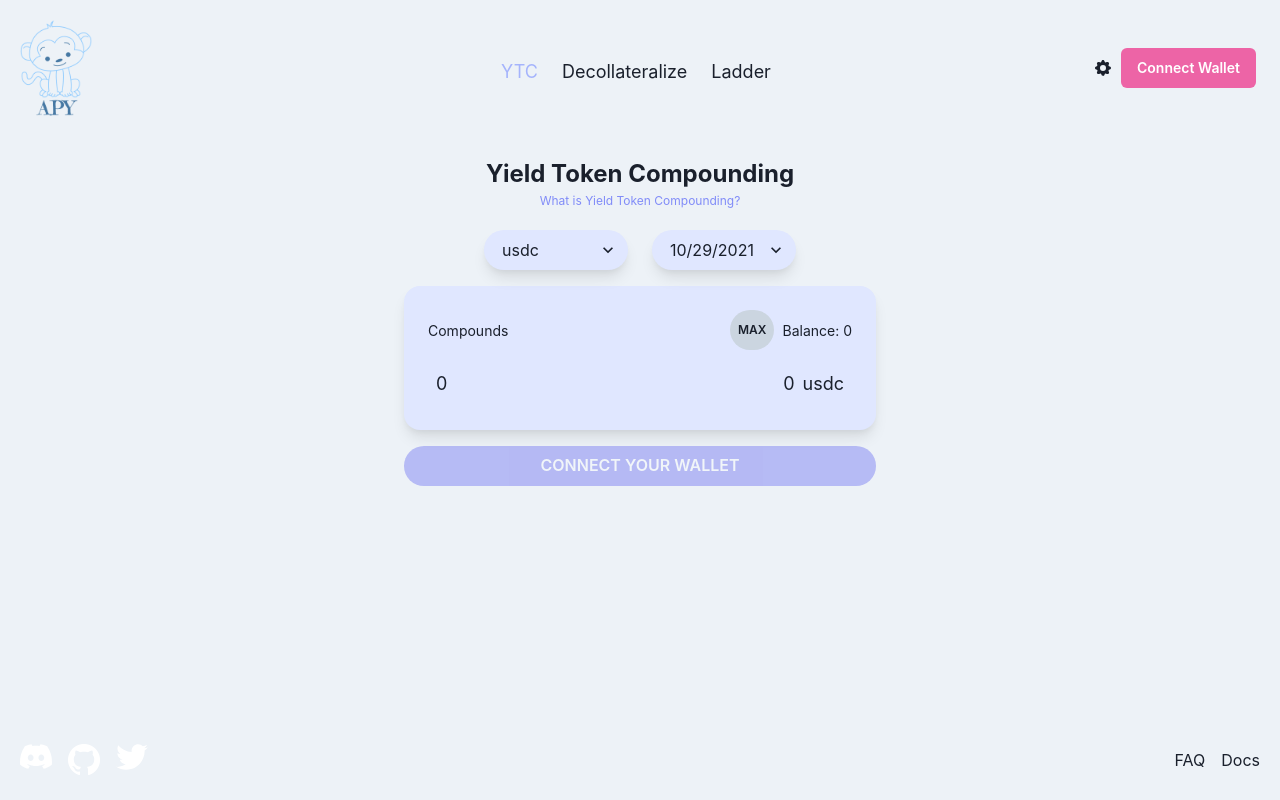
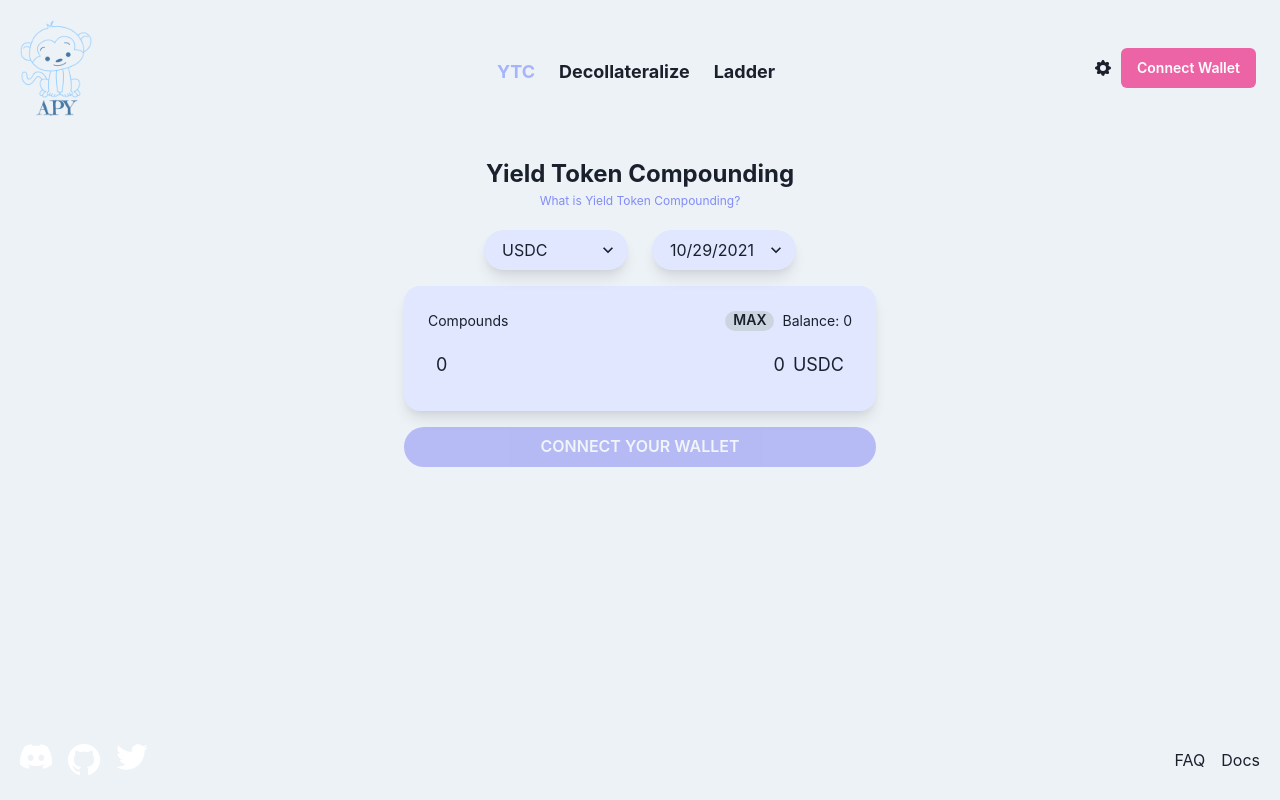
Before and after one commit to rahul-kothari/hack-money-ape, a React (Create React App) app in the folder frontend/: page /ytc in a window 1280 px wide. Built offline with nearby package versions, Linux system fonts and the light colour scheme.

Commit message:
Misc layout changes

```diff
--- a/frontend/src/components/Navbar/index.tsx
+++ b/frontend/src/components/Navbar/index.tsx
@@ -3,7 +3,7 @@ import { NavLink } from "react-router-dom";
 
 export const Navbar = () => {
     return (
-    <div id="navbar" className="p-3 flex flex-row justify-center items-center gap-6 text-lg">
+    <div id="navbar" className="p-3 flex flex-row justify-center items-center gap-6 text-lg font-bold">
         <div id="navbar-item1" className="h-5">
             <NavLink to="/ytc" activeClassName="text-indigo-300">
                 YTC
@@ -19,9 +19,6 @@ export const Navbar = () => {
                 Ladder
             </NavLink>
         </div>
-        {/* <div id="navbar-item4" className="h-5">
-            Service4
-        </div> */}
     </div>)
 }
 
--- a/frontend/src/components/Pages/YTC/Calculator.tsx
+++ b/frontend/src/components/Pages/YTC/Calculator.tsx
@@ -160,7 +160,7 @@ const Form: React.FC<FormProps> = (props) => {
             >
                 {tokens.map((token) => {
                     return <option value={token.address} key={token.address}>
-                        {token.name}
+                        {token.name.toUpperCase()}
                     </option>
                 })}
             </Select>
@@ -219,9 +219,10 @@ const Form: React.FC<FormProps> = (props) => {
                             id="max"
                             onClick={handleMax}
                             bg="gray.300"
-                            rounded="full"
-                            fontSize="xs"
+                            rounded="xl"
+                            fontSize="sm"
                             py={0}
+                            h="20px"
                             px={2}
                             _hover={
                                 {
@@ -288,15 +289,29 @@ const Form: React.FC<FormProps> = (props) => {
                         fontSize="lg"
                         whiteSpace="nowrap"
                     >
-                        {getTokenNameByAddress(formik.values.tokenAddress)}
+                        {getTokenNameByAddress(formik.values.tokenAddress)?.toUpperCase()}
                     </Text>
                 </Flex>
             </Flex>
         </Flex>
-            <Approval
+        <ApproveAndSimulateButton
+            simulated={simulated}
             tokenAddress={formik.values.tokenAddress}
             tokenName={getTokenNameByAddress(formik.values.tokenAddress)}
-                approvalAddress={formik.values.trancheAddress}
+            trancheAddress={formik.values.trancheAddress}
+        />
+    </form>
+}
+
+
+const ApproveAndSimulateButton = (
+    {simulated, tokenAddress, tokenName, trancheAddress}:
+    {simulated: boolean, tokenAddress: string | undefined, tokenName: string | undefined, trancheAddress: string | undefined}
+) => {
+    return <Approval
+        tokenAddress={tokenAddress}
+        tokenName={tokenName}
+        approvalAddress={trancheAddress}
         rounded="full"
         bgColor="#6366F1"
         mt="4"
@@ -323,5 +338,4 @@ const Form: React.FC<FormProps> = (props) => {
             {simulated ? "RE-SIMULATE" : "SIMULATE"}
         </Button>
     </Approval>
-    </form>
 }
```
Lines whose indentation alone changed are shown as unchanged.
